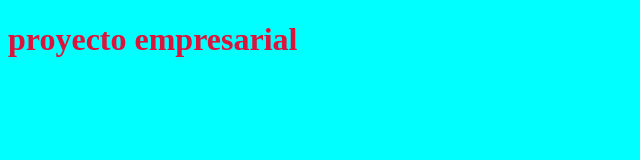
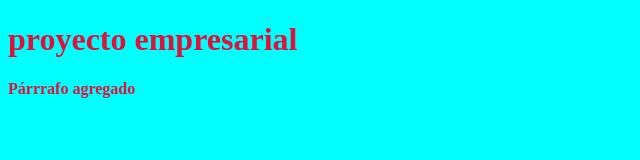
Before and after one commit to Andresk777/Prueba-Git, a plain HTML site: page index.html in a window 1280 px wide. Shown: the whole page, without its empty margins (0-640 px from the left). Drawn offline with Linux system fonts and the light colour scheme.

Commit message:
Update index.html

```diff
--- a/index.html
+++ b/index.html
@@ -8,6 +8,7 @@
     <link rel="stylesheet" href="css/estilos.css">
 </head>
 <h1>proyecto empresarial</h1>
+    <p>Párrrafo agregado</p>
 <body>
 </body>
 </html>
```
